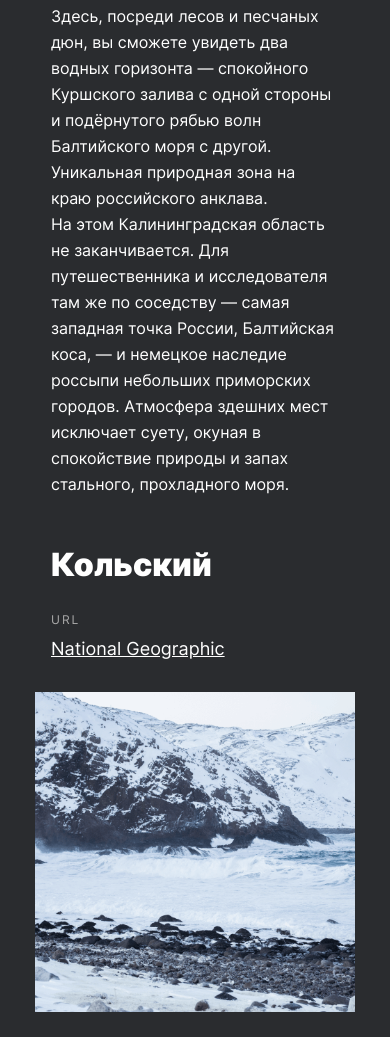
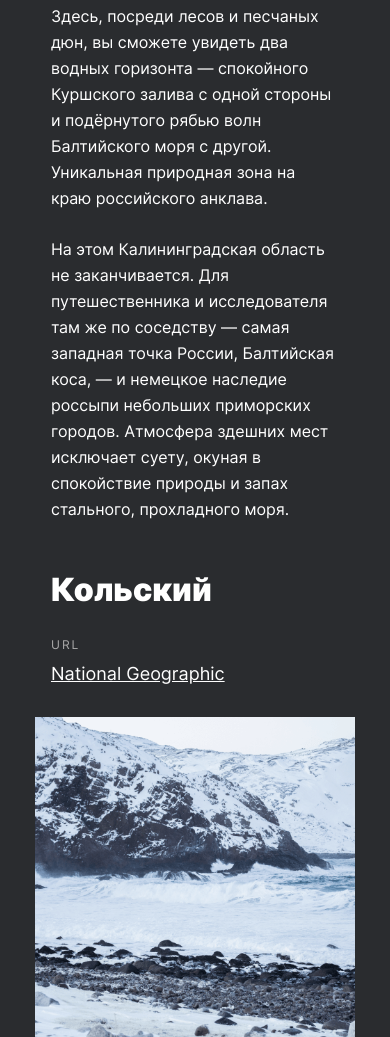
Before and after one commit to Mazini65/russian-travel, a plain HTML site: page index.html in a window 390 px wide. Shown: the part 4720-5757 px from the top of the page. Drawn offline with Linux system fonts and the light colour scheme.

Commit message:
Third commit_change_6

```diff
--- a/blocks/place/__paragraph/place__paragraph.css
+++ b/blocks/place/__paragraph/place__paragraph.css
@@ -34,6 +34,6 @@
     max-width: 288px;
     grid-row: 4/5;
     grid-column: 1/2;
-    margin: 0 auto;
+    margin: 25px auto 0;
   }
 }
```
